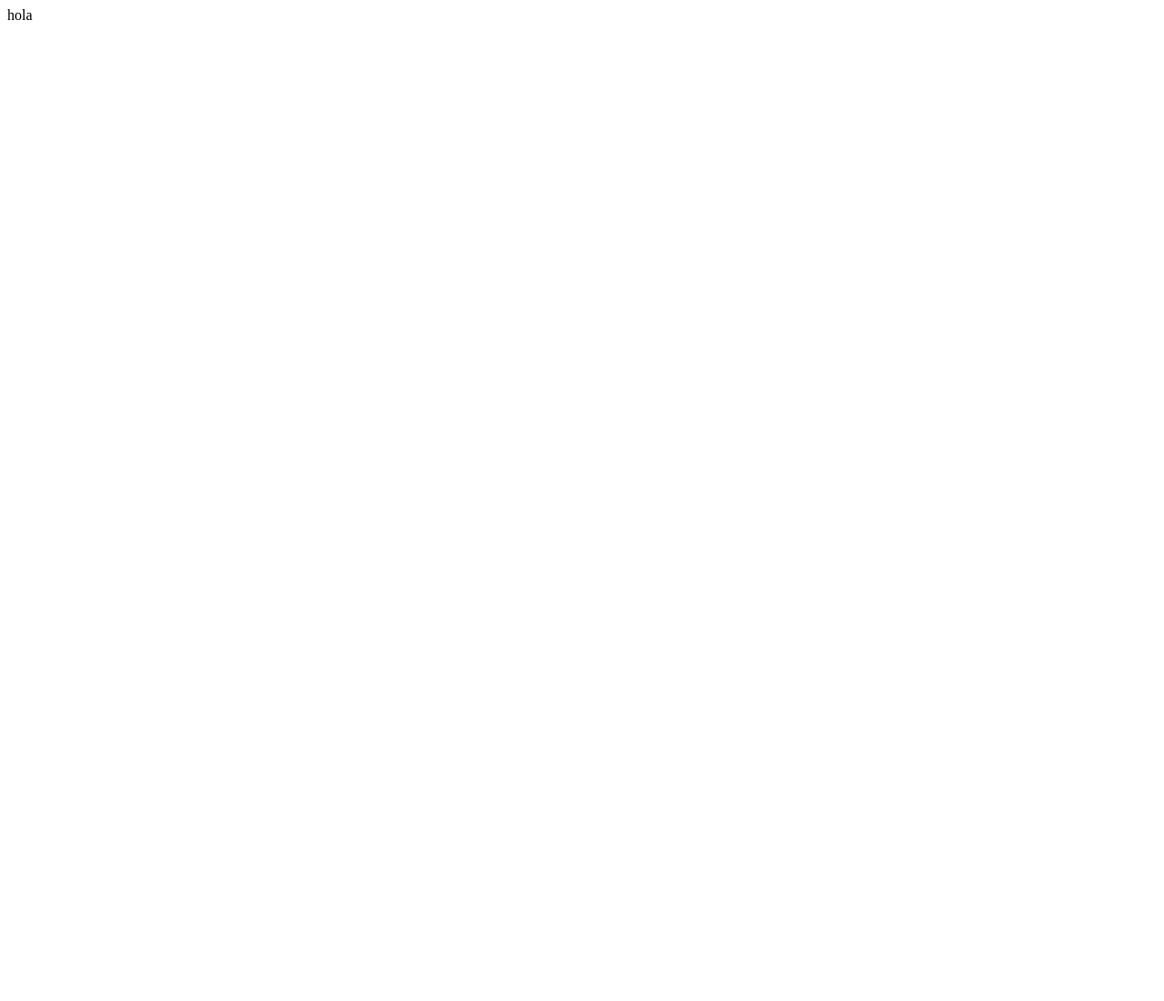
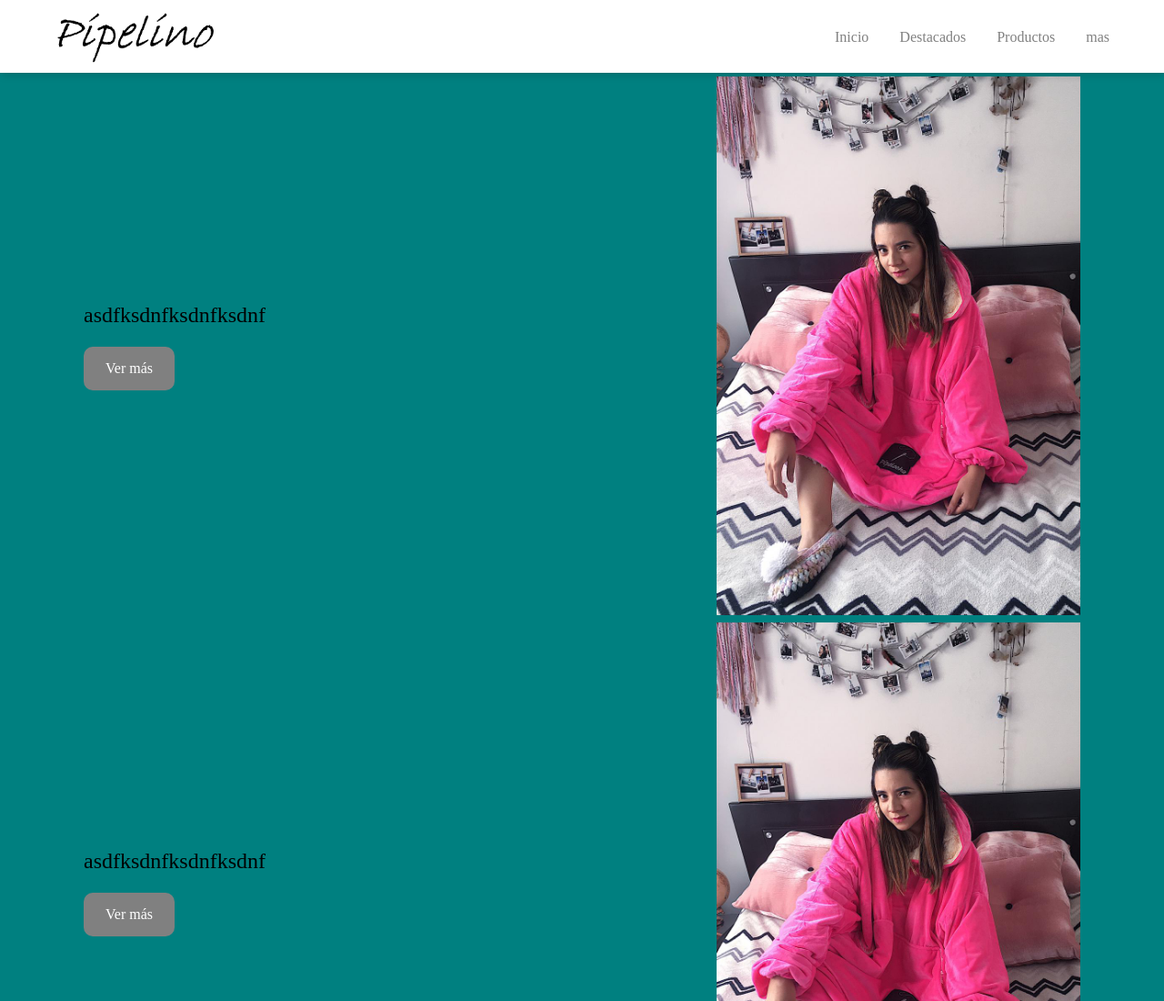
Before and after one commit to dani09barreto/Pagina-web-Pipelino, a plain HTML site: page index.html in a window 1280 px wide. Shown: the top 1100 px of the page at 91% size. Before the commit the page ends 800 px from the top, so only its background shows below. Drawn offline with Linux system fonts and the light colour scheme.

Commit message:
se añadio el nav-menu

```diff
--- /dev/null
+++ b/css/styles.css
@@ -0,0 +1,101 @@
+*{
+    margin: 0;
+    padding: 0;
+    box-sizing: border-box;
+}
+
+/* header */
+header::before{
+    content: "";
+    display: block;
+    margin-bottom: 80px;
+}
+nav{
+    background-color: white;
+    width: 100%;
+    height: 80px;
+    border-bottom: 1px solid transparent;
+    box-shadow: 1px 1px 10px 0 rgba(0, 0, 0, .2);
+    position: fixed;
+    top: 0;
+    z-index: 100;
+}
+.nav{
+    display: flex;
+    justify-content: space-between;
+    height: 80px;
+    width: 100%;
+    align-items: center;
+}
+.nav_menu{
+    margin-right: 30px;
+}
+.nav_menu ul li{
+    margin-right: 30px;
+    display: inline-block;
+    vertical-align: middle;
+}
+.nav_menu ul li a{
+    text-decoration: none;
+    color: grey;
+}
+.nav_menu ul li a:hover{
+    color: hotpink;
+}
+.nav .nav_logo{
+    height: 80px;
+}
+.nav .nav_logo img{
+
+    margin-left: 30px;
+    height: 100%;
+    vertical-align: top;
+}
+.hamburger{
+    width: 80px;
+    height: 80px;
+    display: none;
+    text-align: center;
+    z-index: 100;
+    cursor: pointer;
+}
+.hamburger > i{
+    font-size: 25px;
+    line-height: 80px;
+}
+
+/* main */
+.contenedor {
+    background-color: teal;
+    width: 100%;
+    /*overflow: hidden;*/
+}
+.contenido-slider{
+    width: 100%;
+    height: 600px;
+    display: flex;
+    justify-content: space-around;
+    align-items: center;
+}
+.contenido-slider > img{
+    width: 400px;
+}
+.contenido-slider > div{
+    width: 40%;
+}
+.contenido-slider h2{
+    font-weight: 300;
+    text-align: justify;
+    line-height: 30px;
+}
+.contenido-slider a{
+    color: white;
+    background: grey;
+    width: 100px;
+    display: block;
+    padding: 15px 0;
+    text-align: center;
+    border-radius: 10px;
+    margin-top: 20px;
+    text-decoration: none;
+}
--- a/index.html
+++ b/index.html
@@ -4,9 +4,62 @@
     <meta charset="UTF-8">
     <meta http-equiv="X-UA-Compatible" content="IE=edge">
     <meta name="viewport" content="width=device-width, initial-scale=1.0">
+    <link rel="icon" href="img/iconPipelino-_1_.ico">
+    <link rel="stylesheet" href="css/styles.css">
     <title>Pipelino</title>
 </head>
 <body>
-    hola
+    <header>
+        <nav class="navegacion">
+            <div class="nav">
+                <div class="hamburger">
+                    <i class="fas fa-bars"></i>
+                </div>
+                <a href="#" class="nav_logo"><img src="img/logoescrito.png" alt=""></a>
+                <div class="nav_menu">
+                    <ul class="nav_list">
+                        <li class="navitem"><a href="#inicio" class="nav_link">Inicio</a></li>
+                        <li class="navitem"><a href="#destacados" class="nav_link">Destacados</a></li>
+                        <li class="navitem"><a href="#productos" class="nav_link">Productos</a></li>
+                        <li class="navitem"><a href="#mas" class="nav_link">mas</a></li>
+                    </ul>
+                </div>
+            </div>
+        </nav>
+    </header>
+    <main>
+        <div class="contenedor">
+
+            <div class="slider-contenedor">
+
+                <section class="contenido-slider">
+                    <div>
+                        <h2>asdfksdnfksdnfksdnf</h2>
+                        <a href="#">Ver más</a>
+                    </div>
+                    <img src="img/WhatsApp Image 2021-04-04 at 11.58.58 AM.jpeg" alt="">
+
+                </section>
+
+                <section class="contenido-slider">
+                    <div>
+                        <h2>asdfksdnfksdnfksdnf</h2>
+                        <a href="#">Ver más</a>
+                    </div>
+                    <img src="img/WhatsApp Image 2021-04-04 at 11.58.58 AM.jpeg" alt="">
+                </section>
+
+                <section class="contenido-slider">
+                    <div>
+                        <h2>asdfksdnfksdnfksdnf</h2>
+                        <a href="#">Ver más</a>
+                    </div>
+                    <img src="img/WhatsApp Image 2021-04-04 at 11.58.58 AM.jpeg" alt="">
+                </section>
+            </div>
+        </div>
+    </main>
+    <script src="https://kit.fontawesome.com/397c23d5bf.js" crossorigin="anonymous"></script>
+    <script src="js/main.js"></script>
 </body>
 </html>
```
Also changed, not shown: css/stiles.css (deleted), img/iconPipelino-_1_.ico (added), img/logoescrito.png (added).
